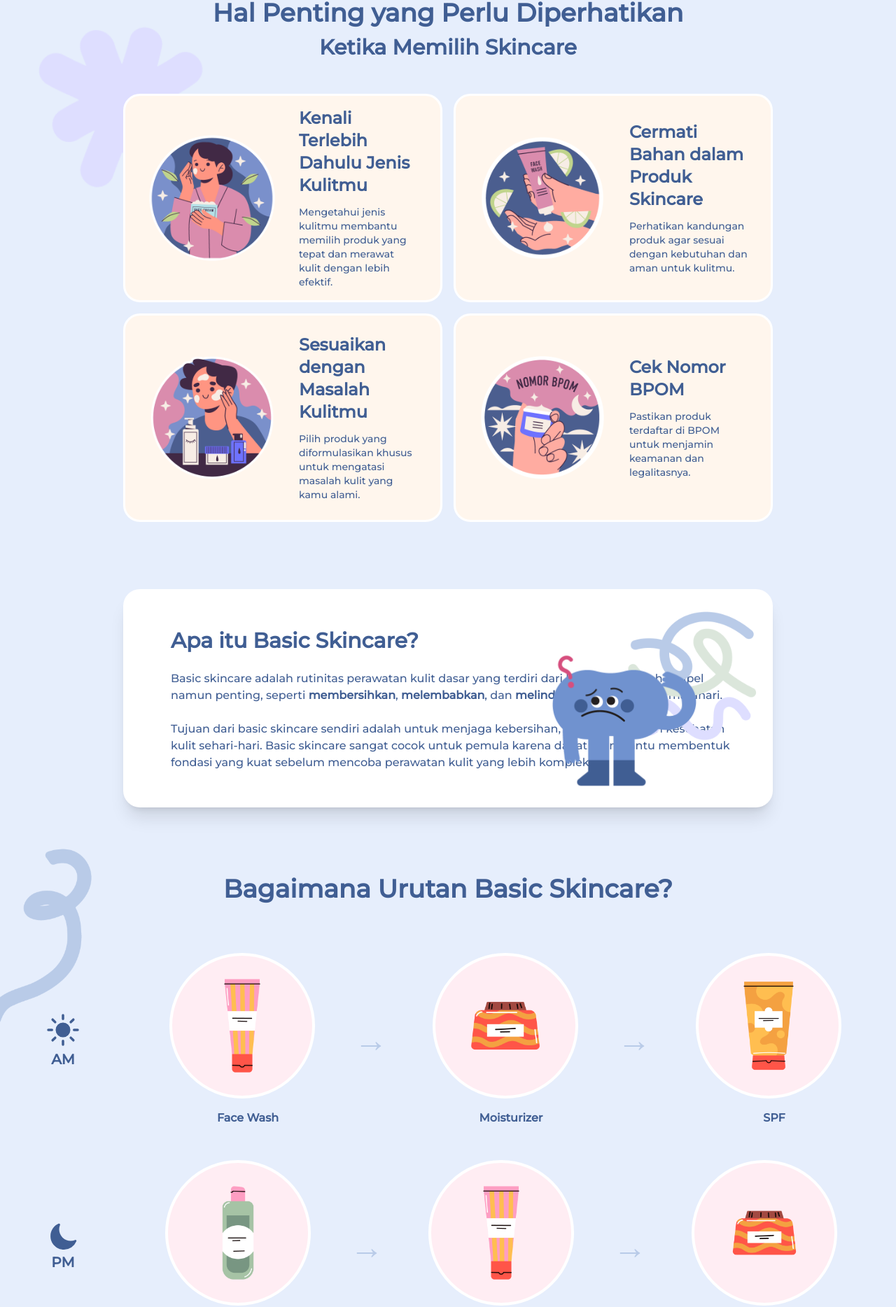
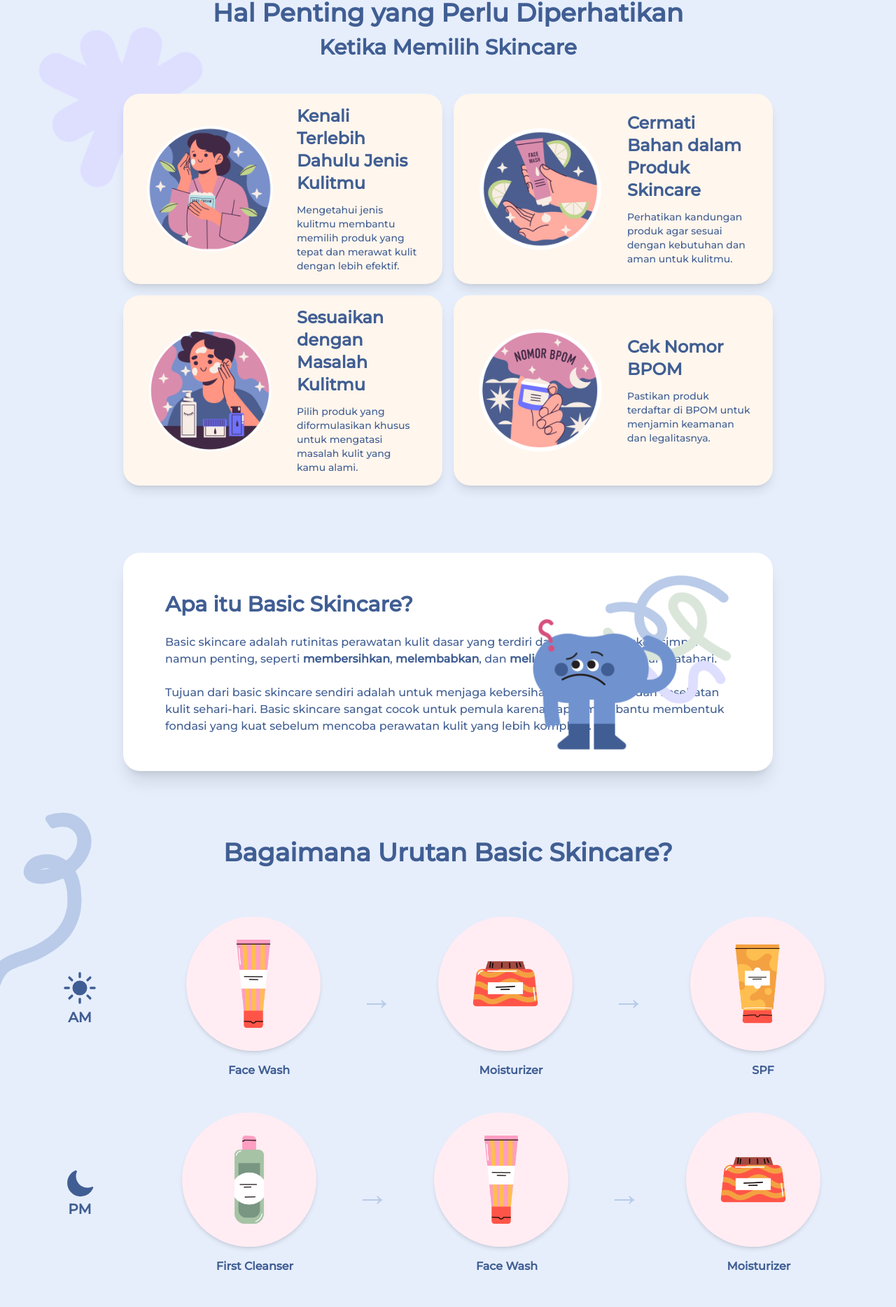
Before and after one commit to putrilauraa/PahamiKulit-FrontEnd, a Next.js app: page /home in a window 1280 px wide. Shown: the part 1007-2875 px from the top of the page at 70% size. Built offline with nearby package versions, Linux system fonts and the light colour scheme; a web font is replaced by a local one.

Commit message:
feat(home): fixing home

```diff
--- a/src/app/home/page.tsx
+++ b/src/app/home/page.tsx
@@ -106,7 +106,7 @@ export default function Home() {
                             alt="Element"
                             className="absolute inset-0 w-135 h-auto object-cover z-0 -scale-x-100 -ml-68 -mt-48"
                         />
-                        <div className="bg-[#FFF6ED] border-3 border-white p-4 flex items-center space-x-4 rounded-3xl h-47 md:h-auto z-30">
+                        <div className="bg-[#FFF6ED] shadow-lg p-4 flex items-center space-x-4 rounded-3xl h-47 md:h-auto z-30">
                             <img
                                 src="/Jenis-Kulit.png"
                                 alt="Jenis Kulit"
@@ -123,7 +123,7 @@ export default function Home() {
                                 </p>
                             </div>
                         </div>
-                        <div className="bg-[#FFF6ED] border-3 border-white p-4 flex items-center space-x-4 rounded-3xl h-47 md:h-auto">
+                        <div className="bg-[#FFF6ED]  shadow-lg p-4 flex items-center space-x-4 rounded-3xl h-47 md:h-auto">
                             <img
                                 src="/Kandungan-Edited.png"
                                 alt="Kandungan Skincare"
@@ -139,7 +139,7 @@ export default function Home() {
                                 </p>
                             </div>
                         </div>
-                        <div className="bg-[#FFF6ED] border-3 border-white p-4 flex items-center space-x-4 rounded-3xl h-47 md:h-auto">
+                        <div className="bg-[#FFF6ED] shadow-lg p-4 flex items-center space-x-4 rounded-3xl h-47 md:h-auto">
                             <img
                                 src="/Masalah-Kulit.png"
                                 alt="Masalah Kulit"
@@ -156,7 +156,7 @@ export default function Home() {
                                 </p>
                             </div>
                         </div>
-                        <div className="bg-[#FFF6ED] border-3 border-white p-4 flex items-center space-x-4 rounded-3xl h-47 md:h-auto">
+                        <div className="bg-[#FFF6ED] shadow-lg p-4 flex items-center space-x-4 rounded-3xl h-47 md:h-auto">
                             <img
                                 src="/Nomor-BPOM.png"
                                 alt="Nomor BPOMt"
@@ -175,21 +175,21 @@ export default function Home() {
                     </div>
 
                     <div className="bg-white rounded-3xl shadow-xl h-140 mx-14 md:mx-0 md:h-78 my-12">
-                        <div className="absolute right-48 py-6 items-end">
+                        <div className="absolute right-57 py-6 items-end">
                             <img
                                 src="/Elements-03.png"
                                 alt="Element"
                                 className="w-45 md:w-50 h-auto -scale-x-100"
                             />
                         </div>
-                        <div className="absolute right-66 py-16 items-end">
+                        <div className="absolute right-73 py-16 items-end">
                             <img
                                 src="/Blue-16.png"
                                 alt="Mascot"
                                 className="w-64 md:w-62 h-auto -scale-x-100"
                             />
                         </div>
-                        <div className="max-w-4xl md:mt-0 mx-14 md:ml-17">
+                        <div className="max-w-4xl md:mt-0 mx-15">
                             <div className="pt-75 md:pt-14 text-3xl font-extrabold">
                                 {' '}
                                 Apa itu Basic Skincare?
@@ -241,11 +241,11 @@ export default function Home() {
 
                         <div className="flex items-center">
                             <div className="flex flex-col items-center">
-                                <div className="w-52 h-52 mr-4 rounded-full bg-[#FFEDF3] border-4 border-white flex items-center justify-center">
+                                <div className="w-48 h-48 mr-4 rounded-full bg-[#FFEDF3] shadow-md flex items-center justify-center">
                                     <img
                                         src="/Face-Wash.png"
                                         alt="Face Wash"
-                                        className="w-40 h-auto object-contain"
+                                        className="w-38 h-auto object-contain"
                                     />
                                 </div>
                                 <p className="font-extrabold mt-4">Face Wash</p>
@@ -257,11 +257,11 @@ export default function Home() {
 
                         <div className="flex items-center">
                             <div className="flex flex-col items-center">
-                                <div className="w-52 h-52 mr-4 rounded-full bg-[#FFEDF3] border-4 border-white flex items-center justify-center">
+                                <div className="w-48 h-48 mr-4 rounded-full bg-[#FFEDF3] shadow-md flex items-center justify-center">
                                     <img
                                         src="/Moisturizer.png"
                                         alt="Moisturizer"
-                                        className="w-40 h-auto object-contain"
+                                        className="w-38 h-auto object-contain"
                                     />
                                 </div>
                                 <p className="font-extrabold mt-4">
@@ -274,11 +274,11 @@ export default function Home() {
                         </div>
 
                         <div className="flex flex-col items-center">
-                            <div className="w-52 h-52 mr-4 rounded-full bg-[#FFEDF3] border-4 border-white flex items-center justify-center">
+                            <div className="w-48 h-48 mr-4 rounded-full bg-[#FFEDF3] shadow-md flex items-center justify-center">
                                 <img
                                     src="/Sunscreen.png"
                                     alt="SPF"
-                                    className="w-37 h-auto object-contain"
+                                    className="w-33 h-auto object-contain"
                                 />
                             </div>
                             <p className="font-extrabold mt-4">SPF</p>
@@ -305,11 +305,11 @@ export default function Home() {
 
                         <div className="flex items-center">
                             <div className="flex flex-col items-center">
-                                <div className="w-52 h-52 mr-4 rounded-full bg-[#FFEDF3] border-4 border-white flex items-center justify-center">
+                                <div className="w-48 h-48 mr-4 rounded-full bg-[#FFEDF3] shadow-md flex items-center justify-center">
                                     <img
                                         src="/First-Cleanser.png"
                                         alt="First Cleanser"
-                                        className="w-40 h-auto object-contain"
+                                        className="w-38 h-auto object-contain"
                                     />
                                 </div>
                                 <p className="font-extrabold mt-4">
@@ -323,11 +323,11 @@ export default function Home() {
 
                         <div className="flex items-center">
                             <div className="flex flex-col items-center">
-                                <div className="w-52 h-52 mr-4 rounded-full bg-[#FFEDF3] border-4 border-white flex items-center justify-center">
+                                <div className="w-48 h-48 mr-4 rounded-full bg-[#FFEDF3] shadow-md flex items-center justify-center">
                                     <img
                                         src="/Face-Wash.png"
                                         alt="Face Wash"
-                                        className="w-40 h-auto object-contain"
+                                        className="w-38 h-auto object-contain"
                                     />
                                 </div>
                                 <p className="font-extrabold mt-4">Face Wash</p>
@@ -338,11 +338,11 @@ export default function Home() {
                         </div>
 
                         <div className="flex flex-col items-center">
-                            <div className="w-52 h-52 mr-4 rounded-full bg-[#FFEDF3] border-4 border-white flex items-center justify-center">
+                            <div className="w-48 h-48 mr-4 rounded-full bg-[#FFEDF3] shadow-md flex items-center justify-center">
                                 <img
                                     src="/Moisturizer.png"
                                     alt="Moisturizer"
-                                    className="w-37 h-auto object-contain"
+                                    className="w-38 h-auto object-contain"
                                 />
                             </div>
                             <p className="font-extrabold mt-4">Moisturizer</p>
```
